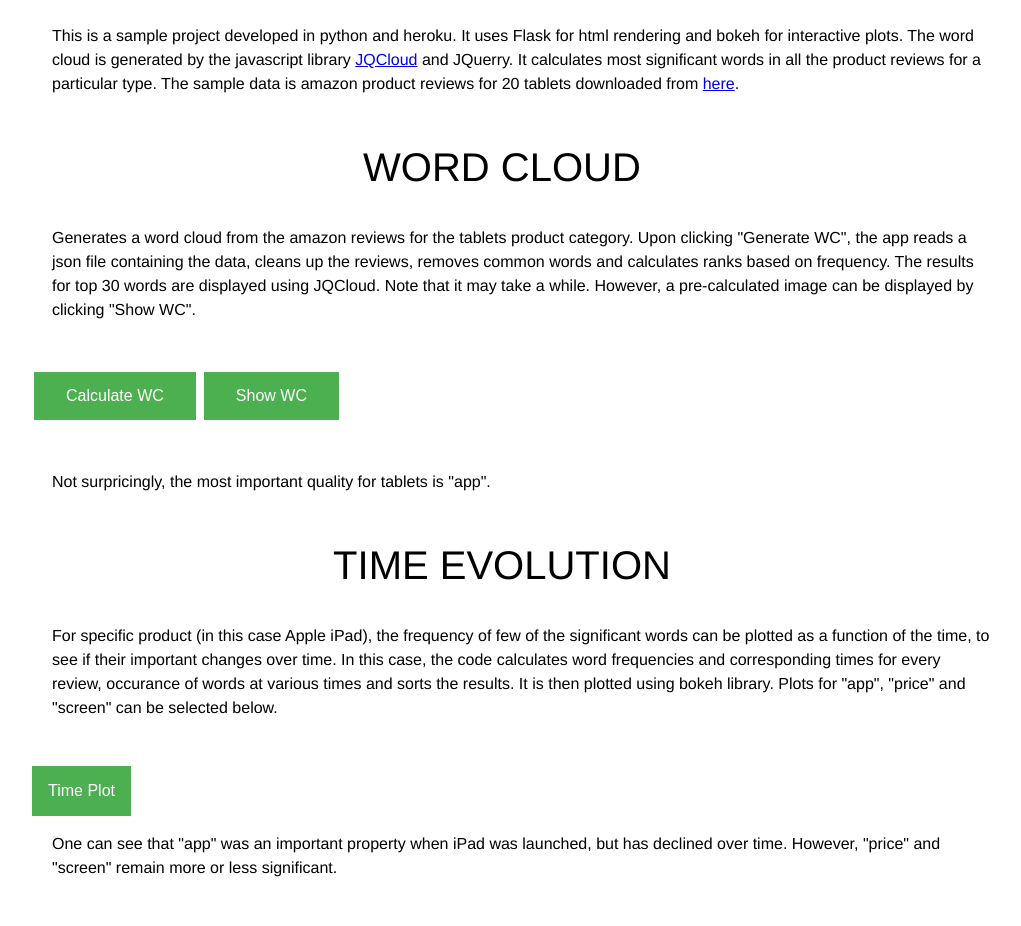
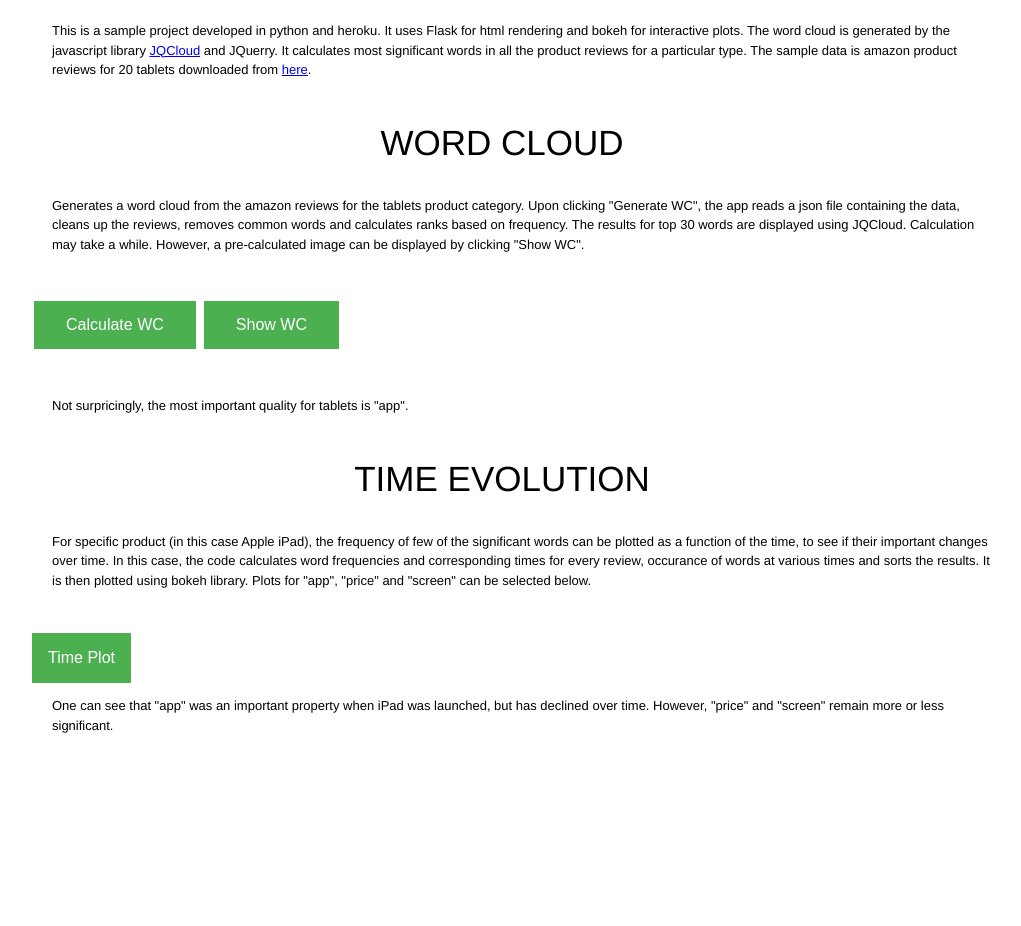
Before and after one commit to shanavaskv/review-words, a Flask app: page /index in a window 1280 px wide. Shown: the whole page, without its empty margins (138-1159 px from the left). After the commit the page ends 733 px from the top, so only its background shows below. Run offline with Flask 2, Linux system fonts and the light colour scheme; parts of the project's set-up code (start-up, migrations or seed data) failed here and were passed over.

Commit message:
updated style

```diff
--- a/app.py
+++ b/app.py
@@ -122,8 +122,7 @@ def wt():
         except KeyError:
             dt += [0]
 
-    x = list(range(0,10))
-    fig = figure(title="Time evolution of: " + plotkey,x_axis_type="datetime")
+    fig = figure(title="Time evolution of: " + plotkey,x_axis_type="datetime",plot_width=550,plot_height=400)
     fig.line(times, dt, line_width=2)
 
     js_resources = INLINE.render_js()
--- a/static/style.css
+++ b/static/style.css
@@ -10,8 +10,10 @@ html, body {
 
 h2 {
   text-align: center;
+  /*float: left;*/
+  /*padding: 15px 32px;*/
   text-transform: uppercase;
-  font: 40px Helvetica, Arial, sans-serif;
+  font: 35px Helvetica, Arial, sans-serif;
   margin-bottom: 20px;
 }
 
@@ -24,7 +26,7 @@ h2 {
   width: 100%;
   float: left;
   padding: 0 20px;
-  font: 16px/1.5 Helvetica, Arial, sans-serif;
+  font: 13px/1.5 Helvetica, Arial, sans-serif;
 }
 
 .last {
--- a/templates/index.html
+++ b/templates/index.html
@@ -16,7 +16,7 @@
 			<div>
 				<div class="features"><p>This is a sample project developed in python and heroku. It uses Flask for html rendering and bokeh for interactive plots. The word cloud is generated by the javascript library <a href="https://github.com/lucaong/jQCloud">JQCloud</a> and JQuerry. It calculates most significant words in all the product reviews for a particular type. The sample data is amazon product reviews for 20 tablets downloaded from <a href="http://sifaka.cs.uiuc.edu/~wang296/Data/LARA/Amazon/">here</a>.</p> </div>
   			<h2>Word Cloud</h2>
-				<div class="features"><p>Generates a word cloud from the amazon reviews for the tablets product category. Upon clicking "Generate WC", the app reads a json file containing the data, cleans up the reviews, removes common words and calculates ranks based on frequency. The results for top 30 words are displayed using JQCloud. Note that it may take a while. However, a pre-calculated image can be displayed by clicking "Show WC".</p></div>
+				<div class="features"><p>Generates a word cloud from the amazon reviews for the tablets product category. Upon clicking "Generate WC", the app reads a json file containing the data, cleans up the reviews, removes common words and calculates ranks based on frequency. The results for top 30 words are displayed using JQCloud. Calculation may take a while. However, a pre-calculated image can be displayed by clicking "Show WC".</p></div>
 				<div class="features">
 					<form id='input' method='get' action='/wcloud'>
 						<input type="submit" id="button" value="Calculate WC">
--- a/templates/showplot.html
+++ b/templates/showplot.html
@@ -12,6 +12,7 @@
       <div class="features">
 			    <p><img src="/static/{{ imgplot }}" style="display:block; width:600px;"></p>
       </div>
+      <div class="features"><p>Generates a word cloud from the amazon reviews for the tablets product category. The app reads a json file containing the data, cleans up the reviews, removes common words and calculates ranks based on frequency. The results for top 30 words are displayed using JQCloud.</p></div>
         <div class="features">
           <form id='input' method='get' action='/index'>
             <input type="submit" id="button" value="Back">
--- a/templates/timeplot.html
+++ b/templates/timeplot.html
@@ -15,6 +15,9 @@
         <p>{{ plot_div|indent(4)|safe }}</p>
       </div>
       <div class="features">
+        <p>For specific product (in this case Apple iPad), the frequency of few of the significant words can be plotted as a function of the time, to see if their important changes over time. In this case, the code calculates word frequencies and corresponding times for every review, occurance of words at various times and sorts the results.</p>
+      </div>
+      <div class="features">
         <form id='input' method='get' action='/index'>
           <input type="submit" id="button" value="Back">
         </form>
--- a/templates/wcplot.html
+++ b/templates/wcplot.html
@@ -30,6 +30,7 @@
     <div class="features">
       <p><div id="wordcloud" style="width: 550px; height: 350px; border: 1px solid #ccc;"></div></p>
     </div>
+    <div class="features"><p>Generates a word cloud from the amazon reviews for the tablets product category. The app reads a json file containing the data, cleans up the reviews, removes common words and calculates ranks based on frequency. The results for top 30 words are displayed using JQCloud.</p></div>
     <div class="features">
       <form id='input' method='get' action='/index'>
         <input type="submit" id="button" value="Back">
```
Also changed, not shown: README.md.
